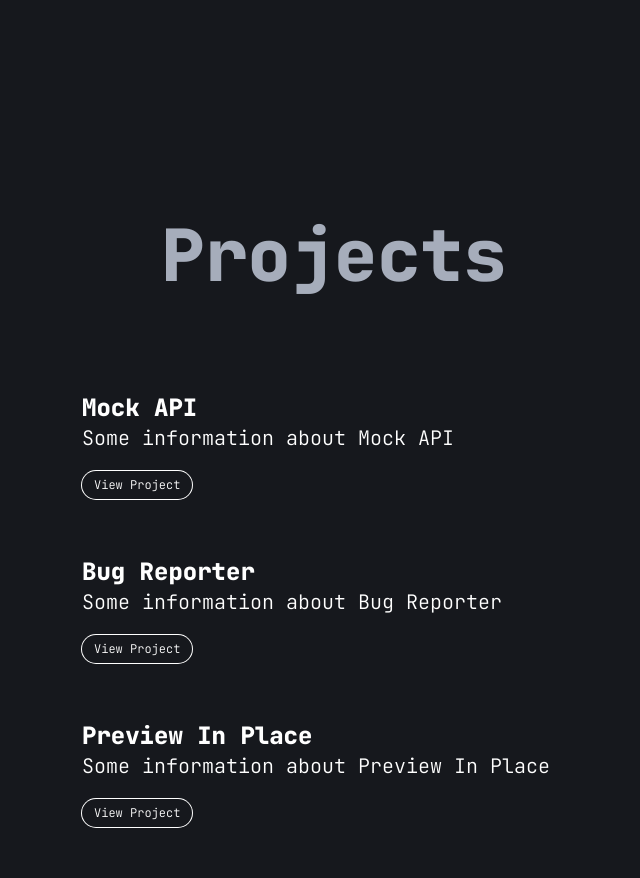
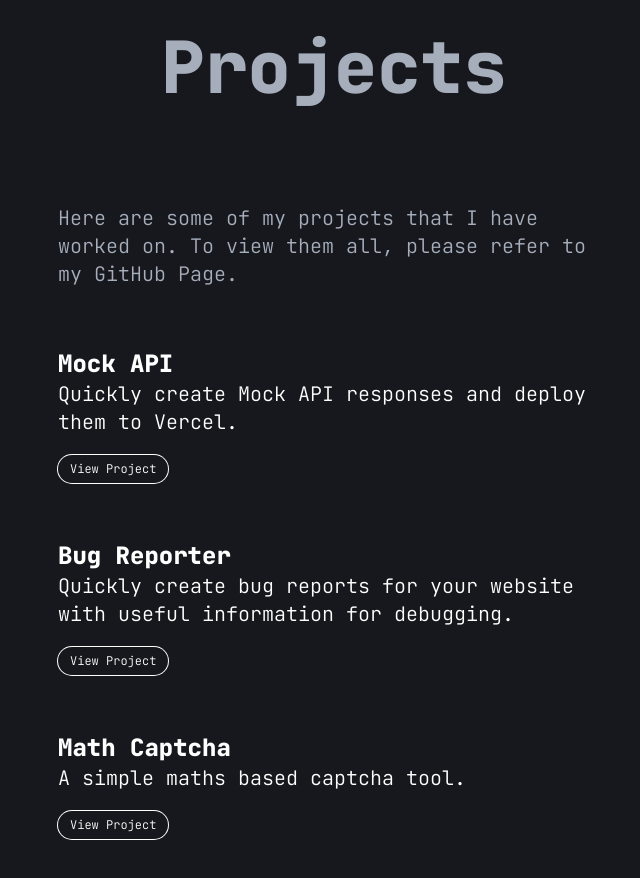
Before and after one commit to JackChilds/website, a Next.js app: page / in a window 1280 px wide. Shown: the part 1900-2778 px from the top of the page, without its empty margins (306-946 px from the left). Built offline with nearby package versions, Linux system fonts and the light colour scheme.

Commit message:
bug fixes
and introduced smooth scrolling to navbar links

```diff
--- a/components/navbar.js
+++ b/components/navbar.js
@@ -1,4 +1,5 @@
 import React, { Component } from 'react';
+import jump from 'jump.js'
 
 function NavItem(props) {
     const classNames = props.isMenu ?
@@ -7,7 +8,7 @@ function NavItem(props) {
 
     return (
 <>
-<a className={classNames} href={props.href}>
+<a className={classNames} onClick={() => {jump(props.href)}}>
     { props.text }
 </a>
 { props.isMenu ? ( <br /> ) : null }
@@ -18,9 +19,9 @@ function NavItem(props) {
 function NavEls(props) {
     return (
     <>
-        <NavItem text="About" href="#about" isMenu={props.isMenu} />
+        <NavItem text="About" href="#about"  isMenu={props.isMenu} />
         <NavItem text="Projects" href="#projects" isMenu={props.isMenu} />
-        <NavItem text="Contact" href="#" isMenu={props.isMenu} />
+        <NavItem text="Contact" href="#contact" isMenu={props.isMenu} />
     </>
     )
 }
--- a/components/page_section.js
+++ b/components/page_section.js
@@ -1,8 +1,7 @@
 export default function (props) {
     return (
-<section className="mt-16 font-mono text-xl w-full flex-none relative py-64">
-    <h2 className="text-4xl sm:text-7xl font-extrabold mb-8 text-center"
-    id={ props.name.toLowerCase() }>
+<section className="mt-16 font-mono text-xl w-full flex-none relative py-64 px-4" id={ props.name.toLowerCase() }>
+    <h2 className="text-4xl sm:text-7xl font-extrabold mb-8 text-center">
         {props.name}
     </h2>
 
--- a/components/particle_background.js
+++ b/components/particle_background.js
@@ -1,5 +1,4 @@
 import jump from 'jump.js'
-
 export default function () {
     return (
 <div className="w-screen h-screen absolute top-0 left-0 -z-10">
--- a/components/project_card.js
+++ b/components/project_card.js
@@ -3,10 +3,11 @@ export default function (props) {
         <div className="p-6 m-3 relative cursor-pointer hover:text-base-300 hover:-translate-y-2 text-white duration-300 group">
             <div className="rounded-lg bg-gradient-to-tr from-violet-500 to-orange-300 duration-300 absolute top-0 left-0 right-0 bottom-0 -z-10 opacity-0 group-hover:opacity-100"></div>
 
-
             <h3 className="font-extrabold text-2xl">{props.projectName}</h3>
 
-            <p className="text-md">{props.children}</p>
+            <p className="text-md">
+                {props.children}
+            </p>
 
             <p className="mt-4">
                 <a href={props.href} className="py-1.5 px-3 rounded-full shadow-[0_0_0_1px_rgb(255,255,255)] text-xs hover:bg-white hover:text-black duration-150" target="_blank">
--- a/pages/index.js
+++ b/pages/index.js
@@ -10,6 +10,7 @@ import ProjectCard from '../components/project_card.js'
 
 import 'animate.css';
 import 'bootstrap-icons/font/bootstrap-icons.css';
+import jump from 'jump.js'
 
 export default function Home() {
   return (
@@ -17,7 +18,7 @@ export default function Home() {
 <div className="animate__animated animate__fadeIn">
   <Head>
     <title>Jack Childs</title>
-    <meta name="theme-color" content="#793ef9"></meta>
+    <meta name="theme-color" content="hsl(223, 14%, 10%)"></meta>
   </Head>
 
   <Navbar />
@@ -34,26 +35,42 @@ export default function Home() {
       <p>
         I'm a 15 year old, full stack developer from the UK. I make stuff.
       </p>
-      <p className="mt-32 flex justify-center">
-        <Socials />
-      </p>
     </Section>
   </div>
 
   <div className="divider"></div>
 
   <Section name="Projects">
-    <div className="p-8">
+    <div className="pt-8">
+      <p className="p-6 m-3">
+        Here are some of my projects that I have worked on. To view them all, please refer to <a href="https://github.com/JackChilds" className="hover:underline" target="_blank">my GitHub Page</a>.
+      </p>
+
       <ProjectCard projectName="Mock API" href="https://github.com/JackChilds/Mock-API">
-        Some information about Mock API
+        Quickly create Mock API responses and deploy them to Vercel.
       </ProjectCard>
       <ProjectCard projectName="Bug Reporter" href="https://github.com/JackChilds/Bug-Reporter">
-        Some information about Bug Reporter
+        Quickly create bug reports for your website with useful information for debugging.
       </ProjectCard>
-      <ProjectCard projectName="Preview In Place" href="https://github.com/JackChilds/Preview-In-Place">
-        Some information about Preview In Place
+      <ProjectCard projectName="Math Captcha" href="https://github.com/JackChilds/MathCaptcha">
+        A simple maths based captcha tool.
+      </ProjectCard>
+      <ProjectCard projectName="JSMYSQLDB" href="https://github.com/JackChilds/jsmysqldb">
+        Read data from mysql databases with pure Javascript.
       </ProjectCard>
     </div>
+  </Section>
+
+  <div className="divider"></div>
+
+  <Section name="Contact">
+    <p>
+      Reach out to me
+    </p>
+
+    <p className="mt-64 flex justify-center">
+        <Socials />
+    </p>
   </Section>
 </div>
 
```
